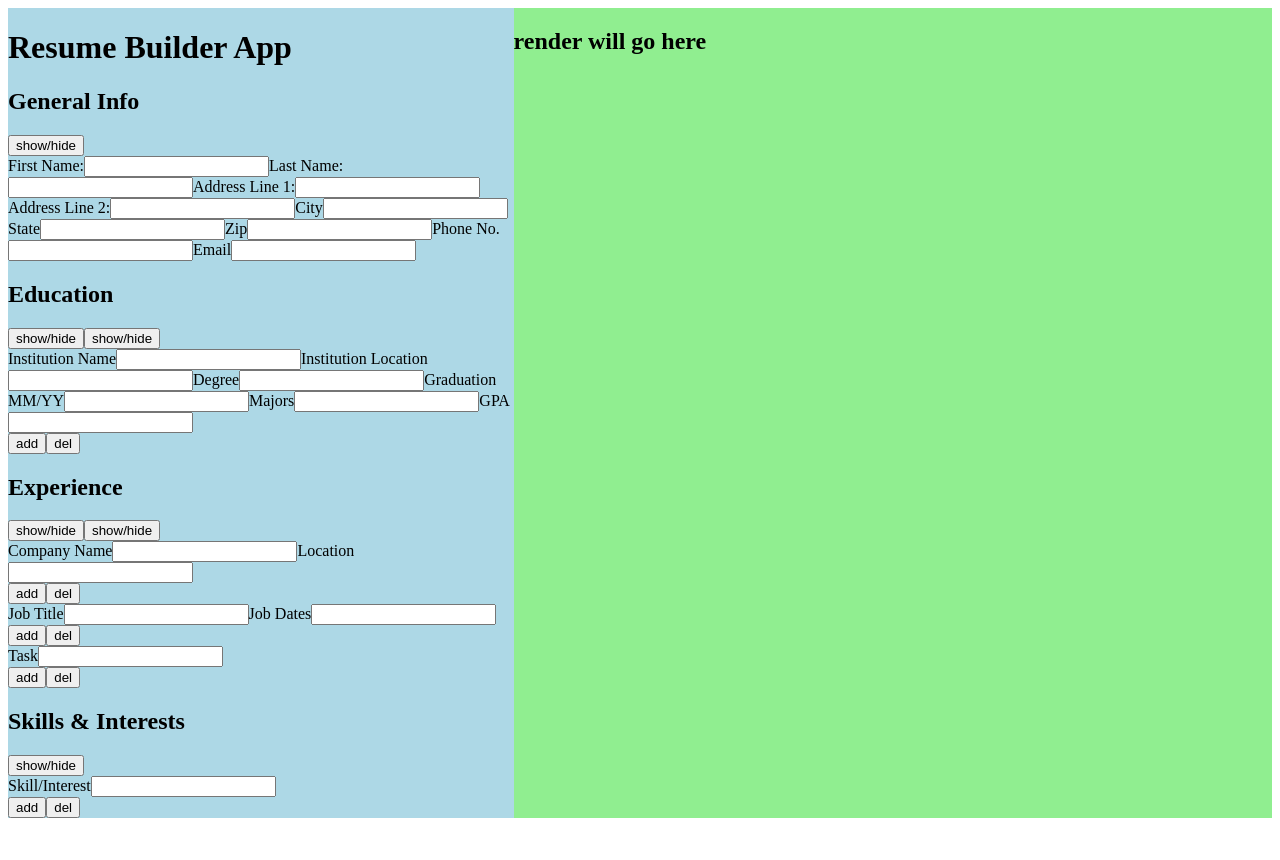
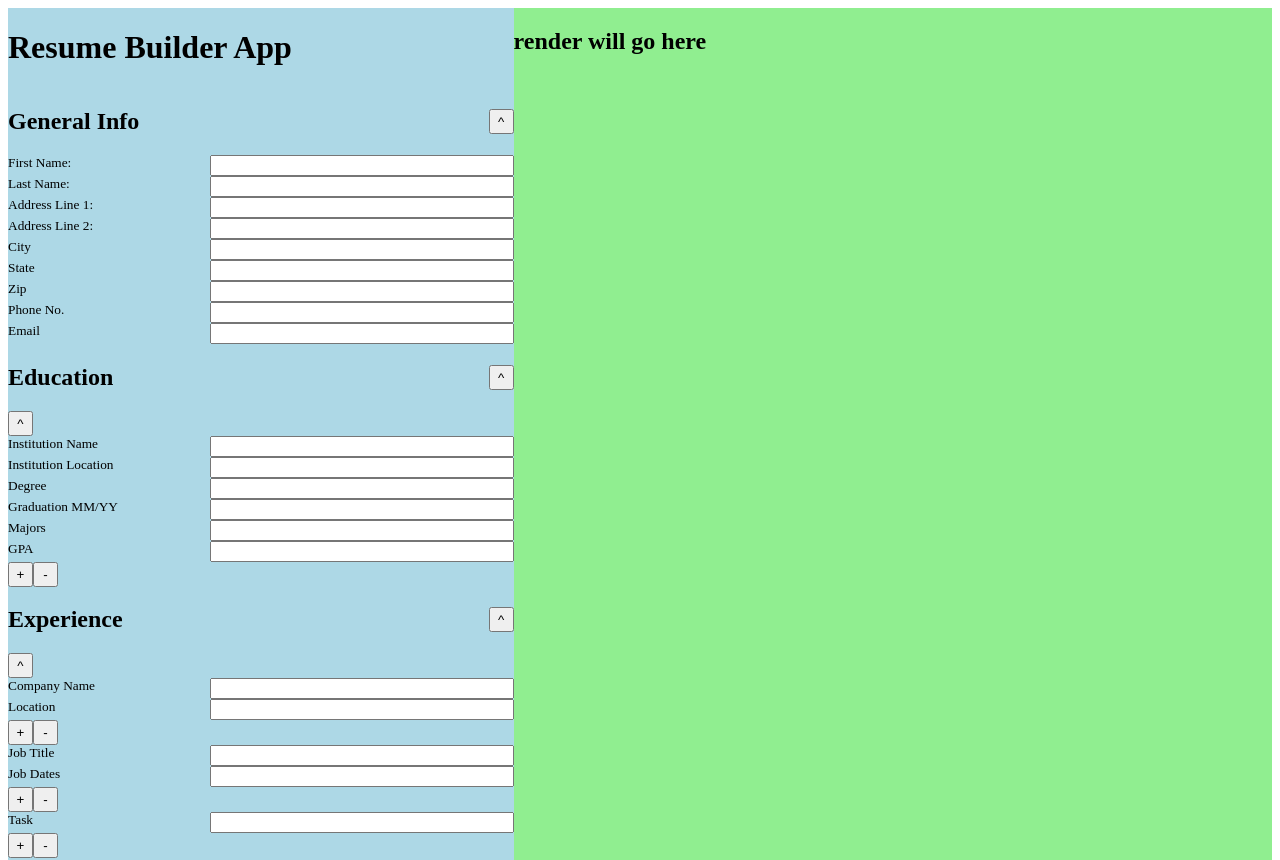
Before and after one commit to hansbuilt/odin-CVApplication, a React (Vite) app: page / in a window 1280 px wide. Shown: the top 860 px of the page. Before the commit the page ends 826 px from the top, so only its background shows below. Built offline with nearby package versions, Linux system fonts and the light colour scheme.

Commit message:
Updated button formatting

```diff
--- a/src/App.css
+++ b/src/App.css
@@ -10,10 +10,18 @@
   max-width: 1280px;
 }
 
-
 .editContainer {
   background-color: lightblue;
   width: 80vw;
+}
+
+.editSection > * > label {
+  font-size: 10pt;
+}
+
+.editSection > form {
+  display: grid;
+  grid-template-columns: 0.8fr 1.2fr;
 }
 
 .renderContainer {
@@ -21,7 +29,17 @@
   width: 120vw;
 }
 
-.
+.editSectionHeader {
+  display: flex;
+  align-items: center;
+  justify-content: space-between;
+}
+
+.buttonAddDel,
+.buttonShowHide {
+  width: 25px;
+  height: 25px;
+}
 
 /* .logo {
   height: 6em;
--- a/src/components/editor/AddItemBtn.jsx
+++ b/src/components/editor/AddItemBtn.jsx
@@ -1,5 +1,5 @@
 function AddItemBtn(props) {
-  return <button>add</button>;
+  return <button className="buttonAddDel">+</button>;
 }
 
 export default AddItemBtn;
--- a/src/components/editor/DeleteItemBtn.jsx
+++ b/src/components/editor/DeleteItemBtn.jsx
@@ -1,5 +1,5 @@
 function DeleteItemBtn(props) {
-  return <button>del</button>;
+  return <button className="buttonAddDel">-</button>;
 }
 
 export default DeleteItemBtn;
--- a/src/components/editor/EditSection.jsx
+++ b/src/components/editor/EditSection.jsx
@@ -2,11 +2,14 @@ import ShowHideBtn from "./ShowHideBtn";
 
 function EditSection({ name, children }) {
   return (
-    <>
-      <h2>{name}</h2>
-      <ShowHideBtn></ShowHideBtn>
+    <div className="editSection">
+      <span className="editSectionHeader">
+        <h2>{name}</h2>
+        <ShowHideBtn></ShowHideBtn>
+      </span>
+
       {children}
-    </>
+    </div>
   );
 }
 
--- a/src/components/editor/ShowHideBtn.jsx
+++ b/src/components/editor/ShowHideBtn.jsx
@@ -1,5 +1,5 @@
 function ShowHideBtn(props) {
-  return <button>show/hide</button>;
+  return <button className="buttonShowHide">^</button>;
 }
 
 export default ShowHideBtn;
```
